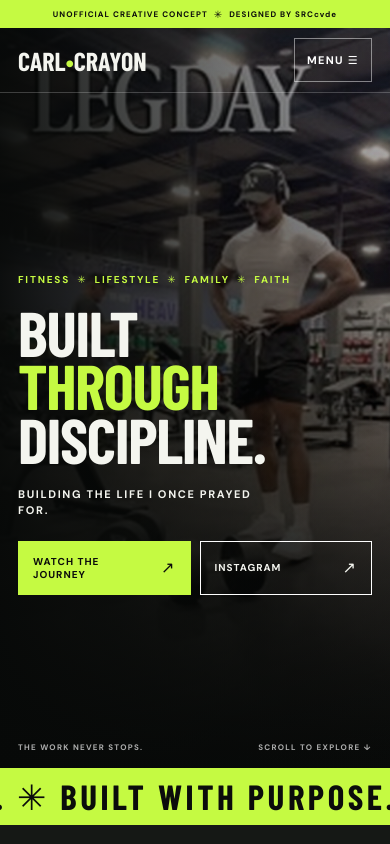
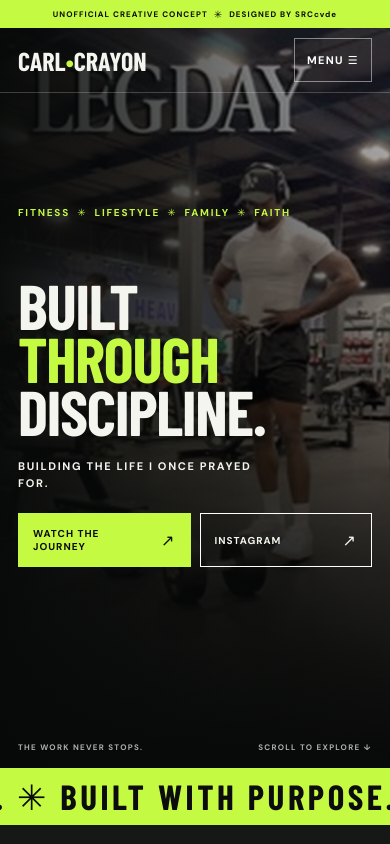
Before and after one commit to SRCcvdeHQ/carl-crayon, a React (Vite) app: page / in a window 390 px wide. Shown: the top 844 px of the page. Built offline with nearby package versions, Linux system fonts and the light colour scheme; a web font is replaced by a local one.

Commit message:
style: move mobile fitness lifestyle family faith line closer to navigation

```diff
--- a/src/styles.css
+++ b/src/styles.css
@@ -120,3 +120,17 @@ a:focus-visible,button:focus-visible{outline:3px solid #c5fa42;outline-offset:4p
   .hero{min-height:690px}
   .hero-content{padding-top:44px;padding-bottom:46px}
 }
+
+
+/* Mobile: anchor the four brand pillars just below the navigation. */
+@media(max-width:600px){
+  .hero-content{position:static;padding-top:0}
+  .hero-content>.eyebrow{
+    position:absolute;
+    top:clamp(154px,21svh,195px);
+    left:18px;
+    right:18px;
+    z-index:3;
+    line-height:1.6;
+  }
+}
```
